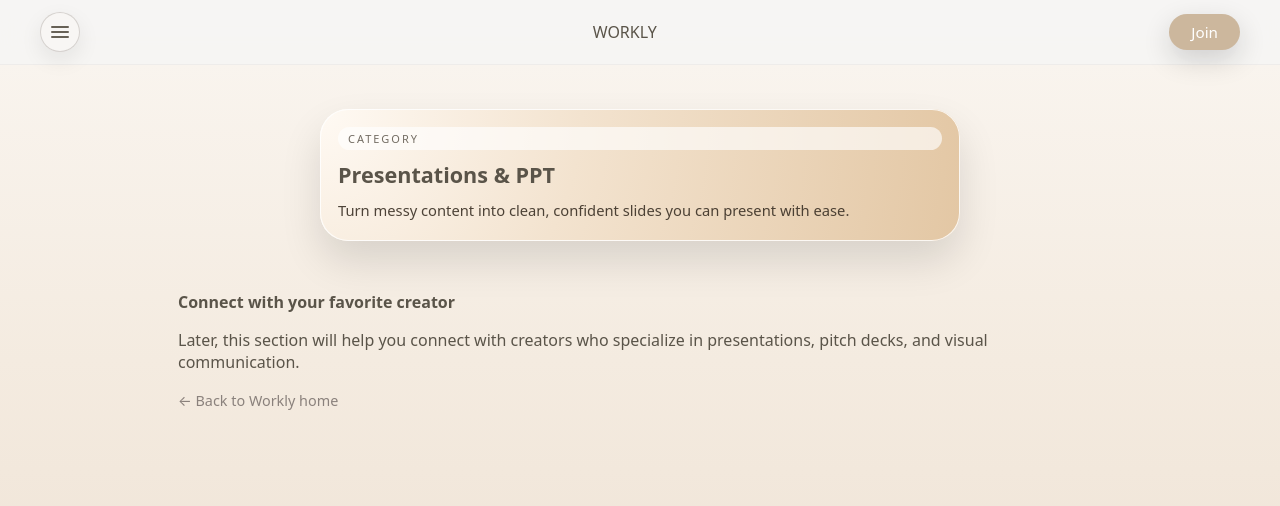
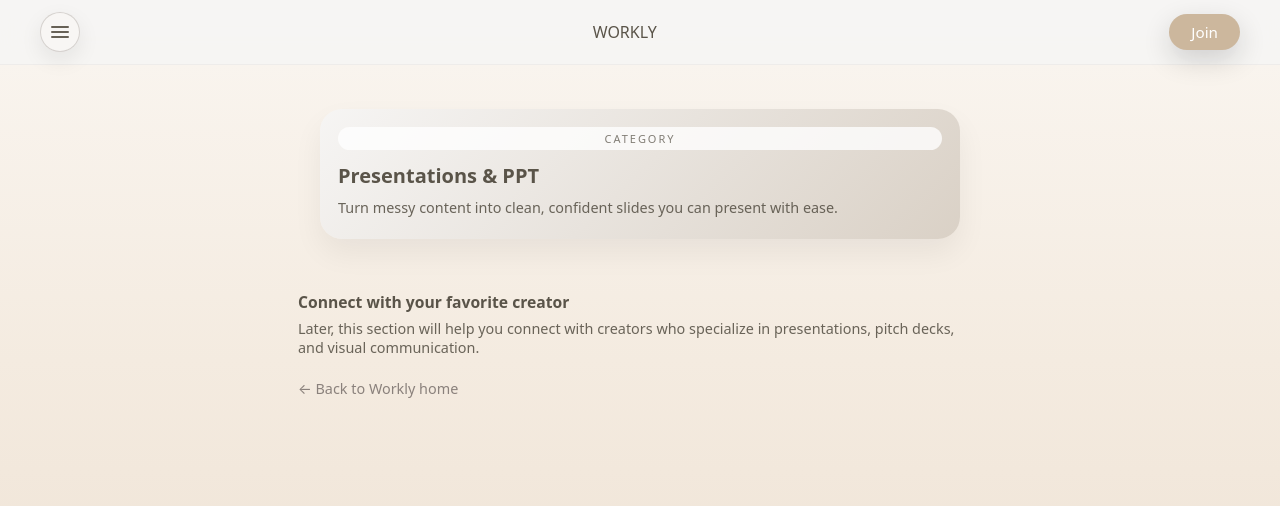
Before and after one commit to SEBRAHEIM/workly-landing, a Next.js app: page /categories/presentations-ppt in a window 1280 px wide. Shown: the top 506 px of the page. Built offline with nearby package versions, Linux system fonts and the light colour scheme.

Commit message:
Add category hero card and creators section styles

```diff
--- a/styles/globals.css
+++ b/styles/globals.css
@@ -1474,3 +1474,71 @@
     padding: 20px 18px 24px;
   }
 }
+
+/* === Category pages: hero card + creators heading === */
+/* === Category pages: hero card + creators heading === */
+
+.category-main {
+  max-width: 720px;
+  margin: 0 auto;
+  padding: 18px 18px 40px;
+}
+
+.category-hero {
+  margin-top: 8px;
+}
+
+.category-hero-card {
+  border-radius: 22px;
+  padding: 16px 16px 18px;
+  background: linear-gradient(
+    135deg,
+    rgba(246, 245, 244, 0.96),
+    rgba(216, 207, 196, 0.94)
+  );
+  box-shadow: 0 14px 30px rgba(0, 0, 0, 0.06);
+}
+
+.category-pill {
+  display: inline-flex;
+  align-items: center;
+  justify-content: center;
+  padding: 4px 10px;
+  border-radius: 999px;
+  font-size: 11px;
+  letter-spacing: 0.18em;
+  text-transform: uppercase;
+  color: rgba(90, 84, 73, 0.75);
+  background: rgba(255, 255, 255, 0.78);
+  margin-bottom: 8px;
+}
+
+.category-hero-title {
+  margin: 0 0 4px;
+  font-size: 1.25rem;
+  font-weight: 700;
+  color: var(--sand-5);
+}
+
+.category-hero-subtitle {
+  margin: 0;
+  font-size: 0.9rem;
+  color: rgba(90, 84, 73, 0.9);
+}
+
+.category-creators {
+  margin-top: 22px;
+}
+
+.category-creators-heading {
+  margin: 0 0 6px;
+  font-size: 0.98rem;
+  font-weight: 600;
+  color: var(--sand-5);
+}
+
+.category-creators-note {
+  margin: 0 0 20px;
+  font-size: 0.9rem;
+  color: rgba(90, 84, 73, 0.9);
+}
```
